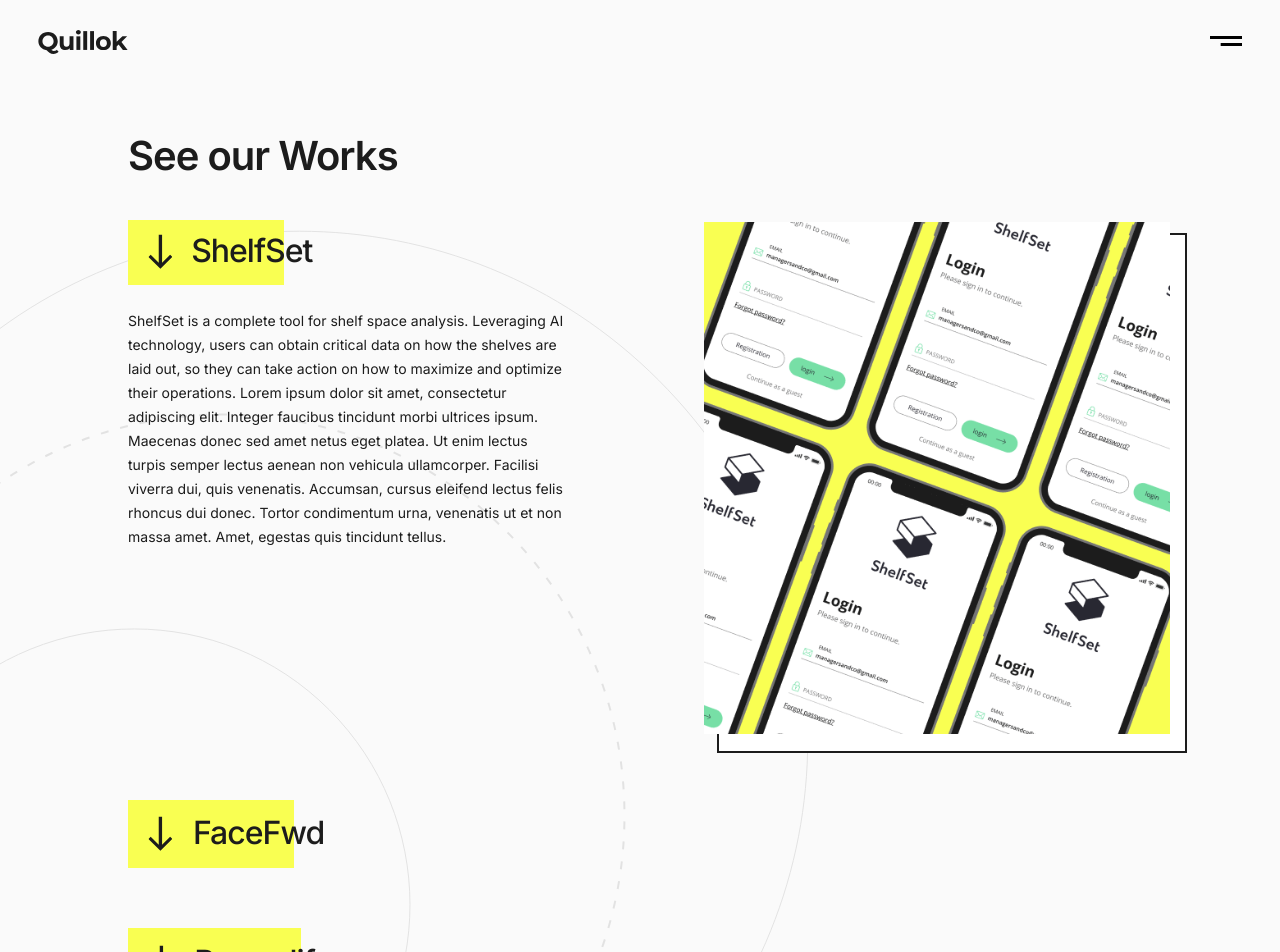
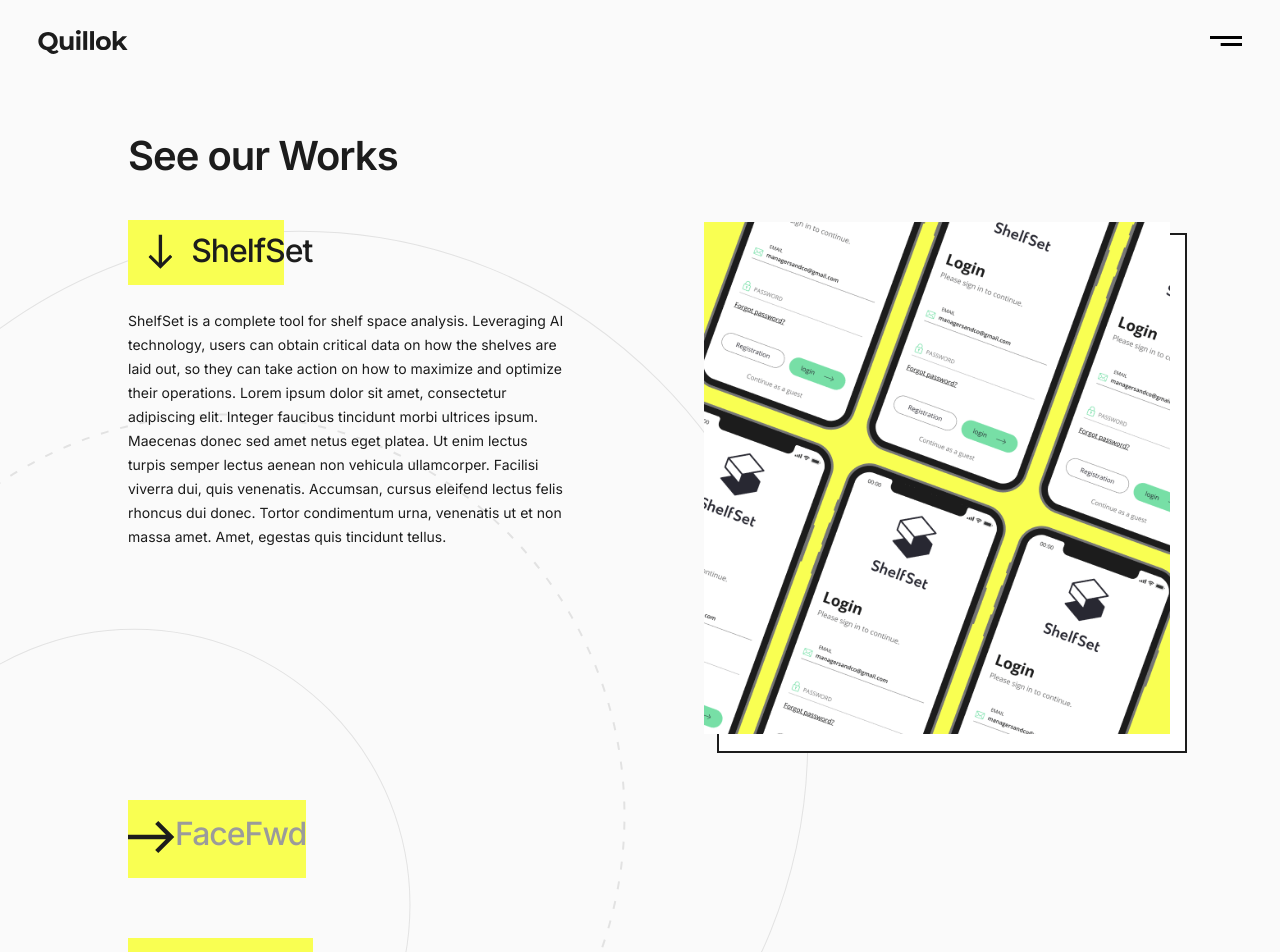
Before and after one commit to marianoForge/quillokFinal, a React (Create React App) app: page /projects in a window 1280 px wide. Shown: the top 952 px of the page. Built offline with nearby package versions, Linux system fonts and the light colour scheme; a web font is replaced by a local one.

Commit message:
Projects

```diff
--- a/package.json
+++ b/package.json
@@ -16,7 +16,7 @@
     "web-vitals": "^1.1.2"
   },
   "scripts": {
-    "start": "react-scripts start",
+    "start": "CHOKIDAR_USEPOLLING=true react-scripts start",
     "build": "react-scripts build",
     "test": "react-scripts test",
     "eject": "react-scripts eject"
--- a/src/components/Accordion.js
+++ b/src/components/Accordion.js
@@ -1,4 +1,4 @@
-import React, { useState, useEffect } from 'react';
+import React, { useState } from 'react';
 import arrowMenu from '../images/work_arrow_menu.svg';
 import * as projectStyles from '../styles/projects.module.css';
 import { projects } from '../content/projects';
@@ -14,10 +14,24 @@
             className={projectStyles.menuSelect}
             onClick={() => setIsActive(!isActive)}
           >
-            <div className={projectStyles.menuArrow}>
-              <img src={arrowMenu} width="100%" alt="Arrow Menu" />
+            <div
+              className={
+                isActive
+                  ? projectStyles.menuArrow
+                  : {
+                      /*ACA VA LA OTRA FLECHA*/
+                    }
+              }
+            >
+              <img src={arrowMenu} width='100%' alt='Arrow Menu' />
             </div>
-            <h2 className={projectStyles.workSelect}>{title}</h2>
+            <h2
+              className={
+                isActive ? projectStyles.workSelect : projectStyles.workUnselect
+              }
+            >
+              {title}
+            </h2>
           </div>
         </div>
         {isActive ? (
@@ -28,7 +42,7 @@
         <div className={projectStyles.rightContent}>
           <div className={projectStyles.frameImageWork}>
             <div className={projectStyles.imageWork}>
-              <img src={image} width="100%" alt={title} />
+              <img src={image} width='100%' alt={title} />
             </div>
           </div>
         </div>
--- a/src/components/Projects.js
+++ b/src/components/Projects.js
@@ -14,10 +14,10 @@
       <div className={projectStyles.flex_container_fluid}>
         <div className={projectStyles.containerNavbar}>
           <div className={projectStyles.logoQuillok}>
-            <img src={QuillokLogo} alt="Quillok Logo" />
+            <img src={QuillokLogo} alt='Quillok Logo' />
           </div>
           <div className={projectStyles.backHome}>
-            <img src={BackHome} alt="back Home" />
+            <img src={BackHome} alt='back Home' />
           </div>
         </div>
         <div className={projectStyles.flex_container}>
```
Also changed, not shown: src/components/worksProjects/Facefwd.js (added, +26 -0 lines), src/components/worksProjects/Recordify.js (added, +26 -0 lines), src/components/worksProjects/Shelfset.js (added, +23 -0 lines).
